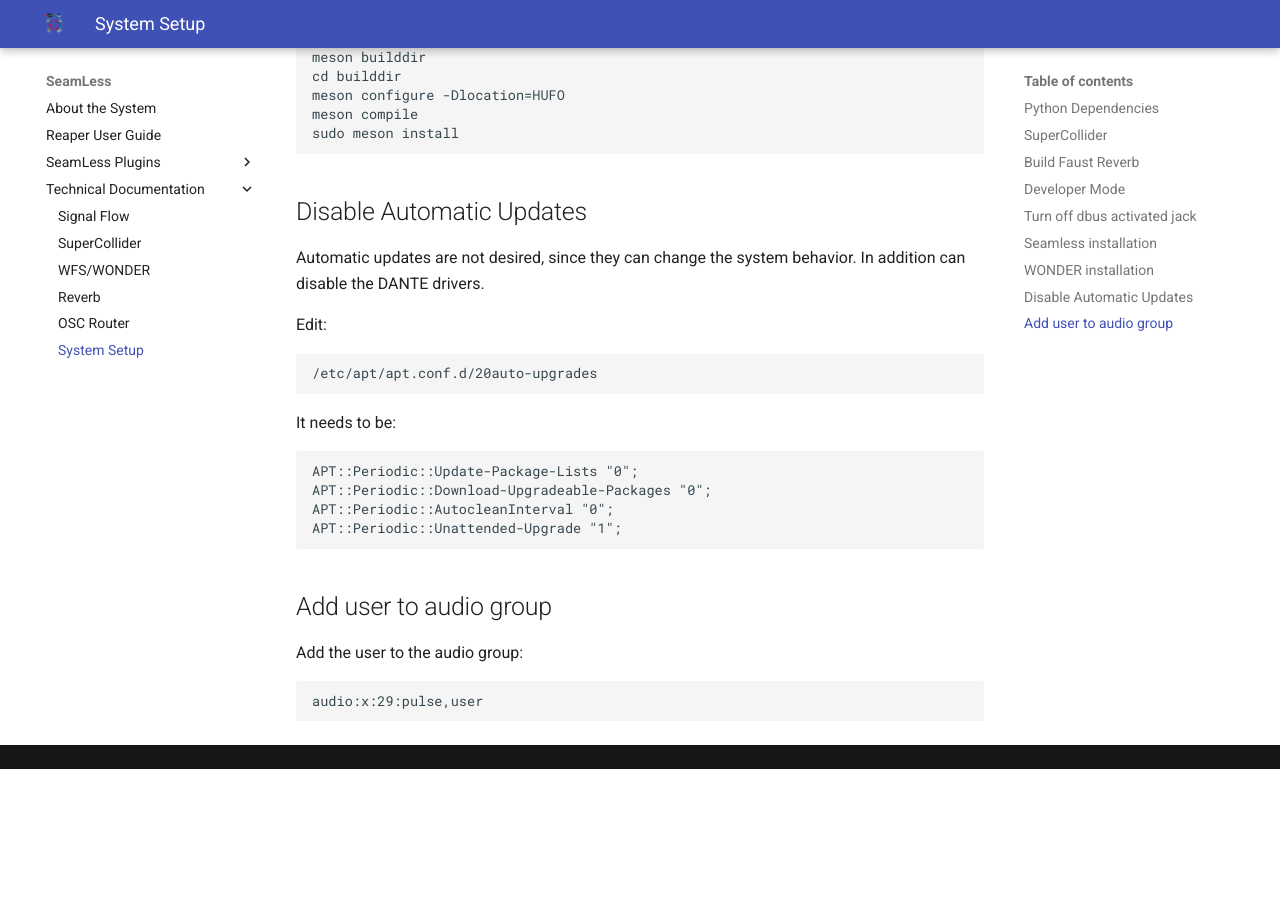
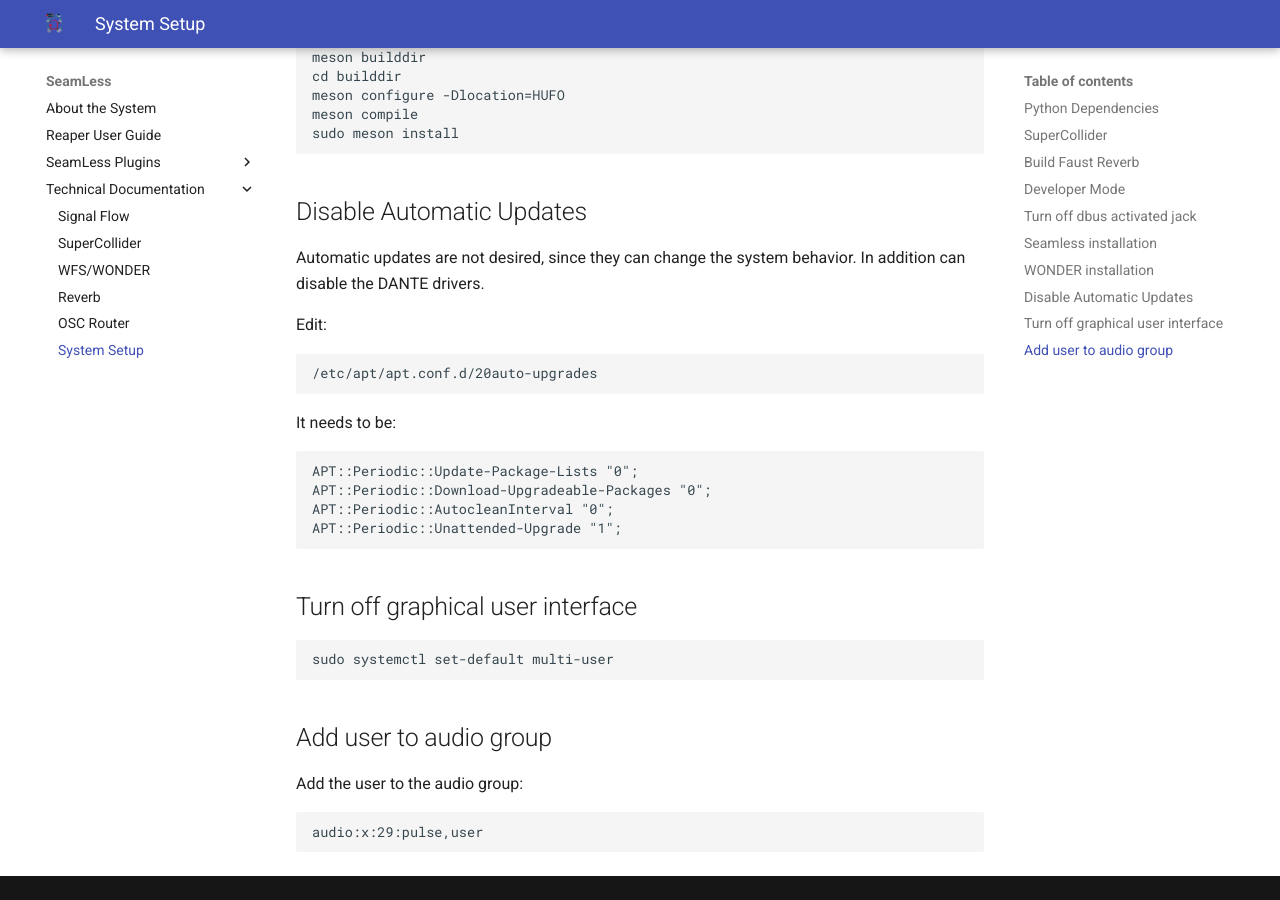
Before and after one commit to tu-studio/seamless-docs, an MkDocs documentation site: the page built from Documentation/docs/system_setup.md, in a window 1280 px wide and 900 px high, scrolled down 1937 px. Built offline with MkDocs 1.6.1 and Material for MkDocs 9.7.7, drawn with Linux system fonts in a browser that asks for light colours; before the commit the page ends 2706 px from its top, so only the background shows below that.

Commit message:
[Docs] Turn off gui

````diff
--- a/Documentation/docs/system_setup.md
+++ b/Documentation/docs/system_setup.md
@@ -102,6 +102,12 @@
 	APT::Periodic::AutocleanInterval "0";
 	APT::Periodic::Unattended-Upgrade "1";
 
+## Turn off graphical user interface
+
+```bash
+sudo systemctl set-default multi-user
+```
+
 ## Add user to audio group
 
 Add the user to the audio group:
````
